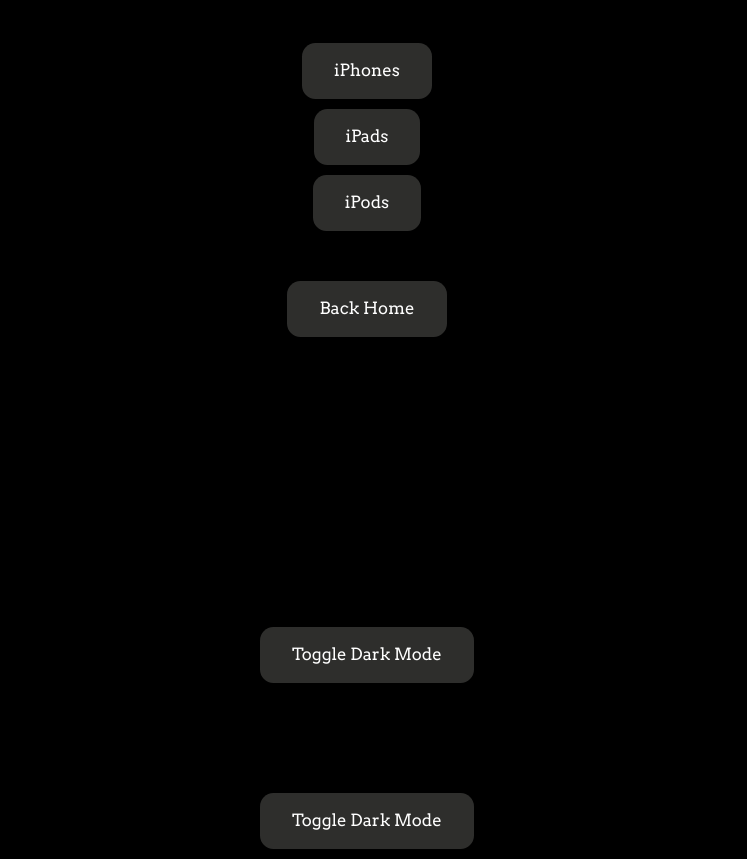
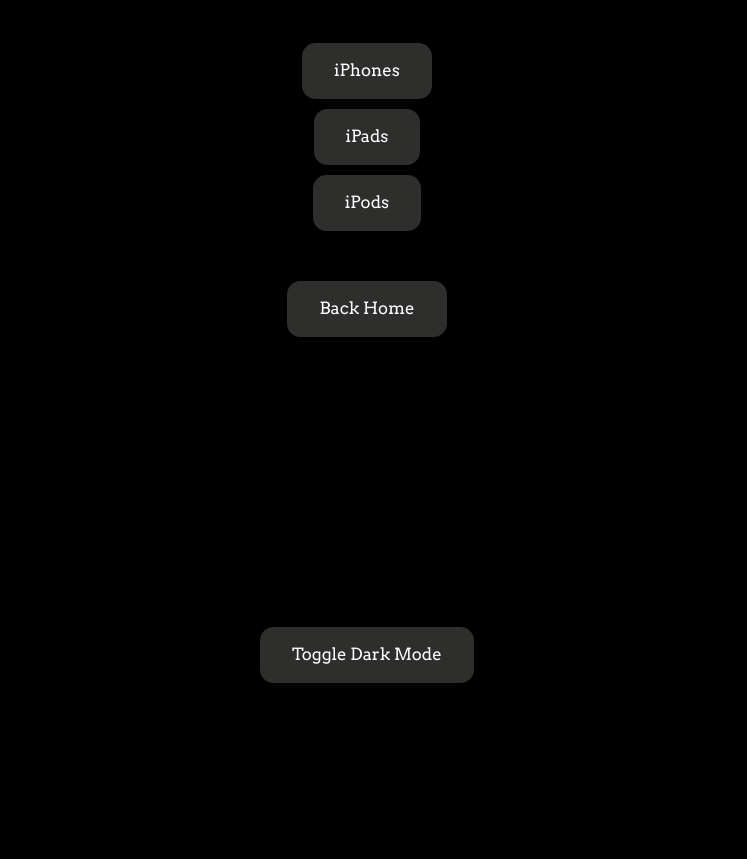
Before and after one commit to MatthewPierson/MatthewPierson.github.io, a plain HTML site: page ios_downgrades.html in a window 1280 px wide. Shown: the part 199-1058 px from the top of the page, without its empty margins (273-1020 px from the left). After the commit the page ends 892 px from the top, so only its background shows below. Drawn offline with nearby package versions, Linux system fonts and the light colour scheme.

Commit message:
Fixed extra button

```diff
--- a/ios_downgrades.html
+++ b/ios_downgrades.html
@@ -54,14 +54,6 @@
     <div>
       <p class="button" id="button-background">Toggle Dark Mode</p>
     </div>
-    <br>
-    <br>
-    <br>
-    <br>
-    <br>
-    <div>
-      <p class="button" id="button-background">Toggle Dark Mode</p>
-    </div>
   </body>
 </html>
 
```
